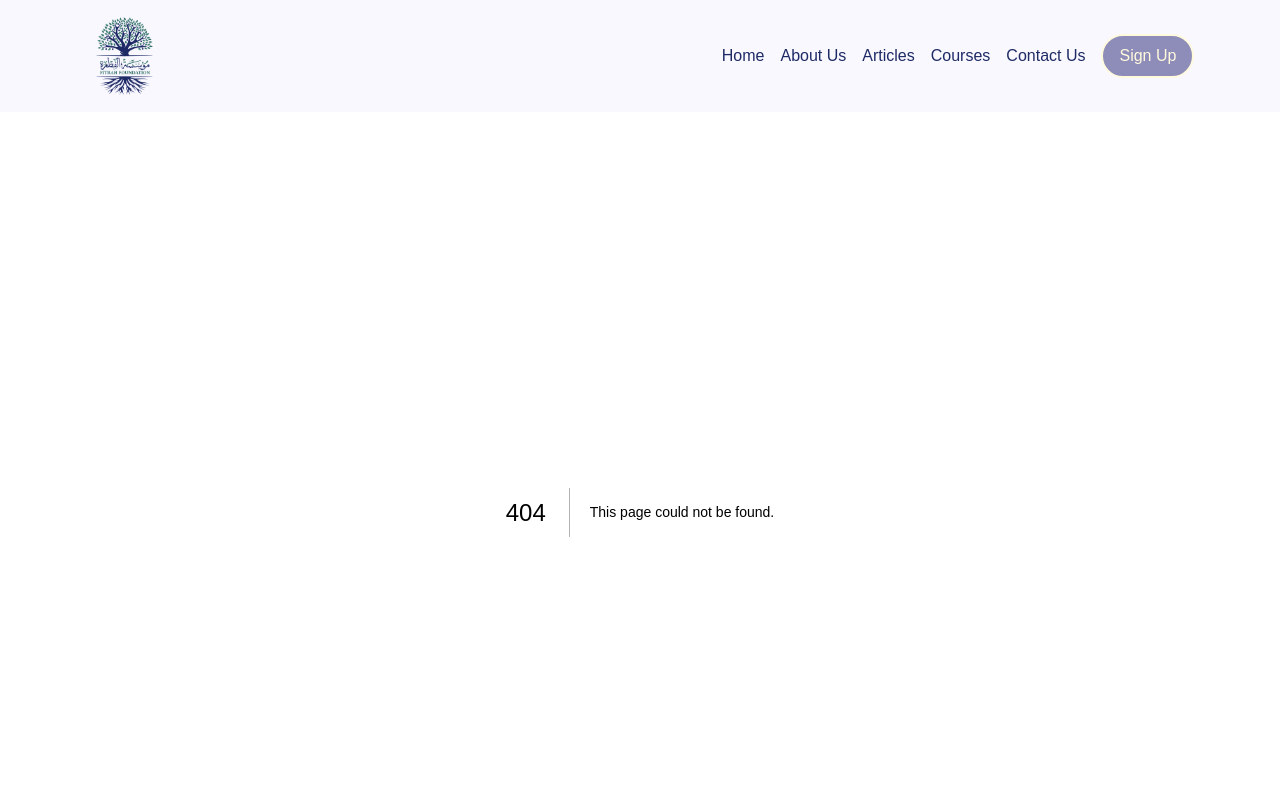
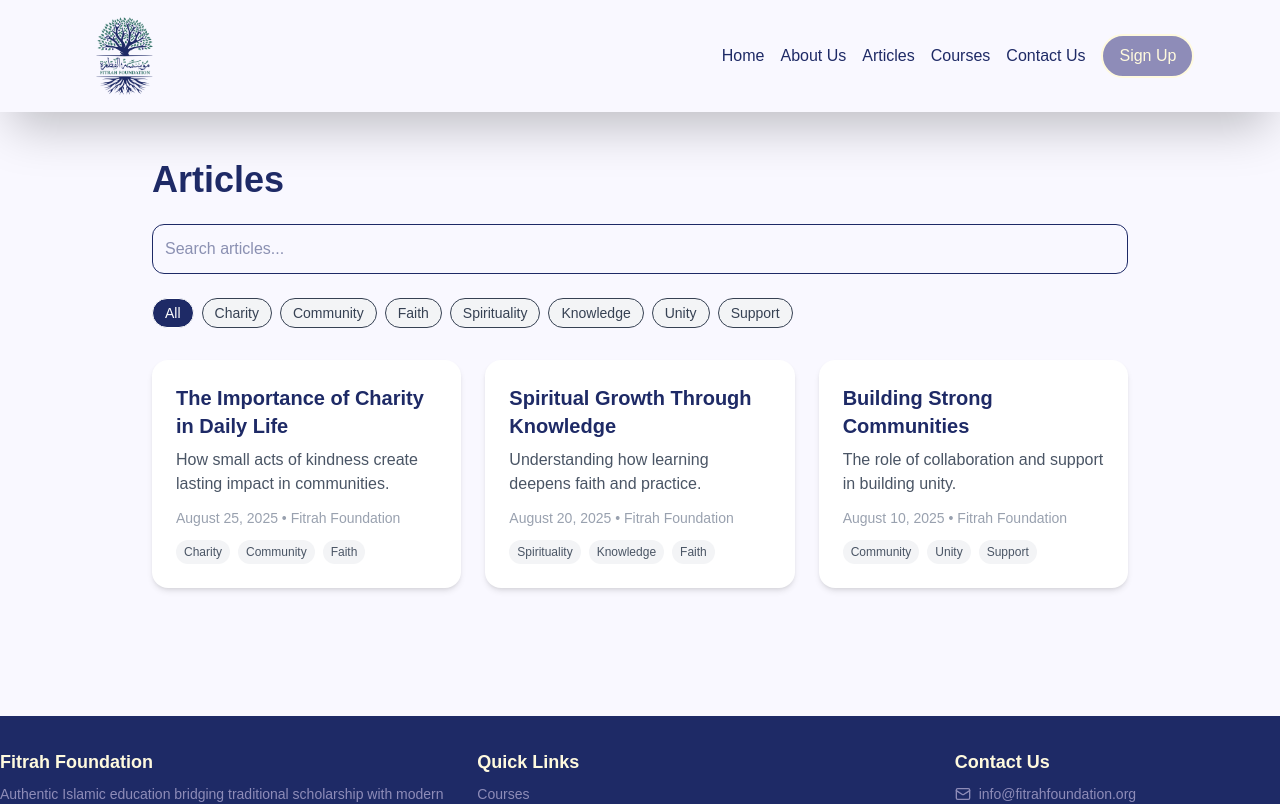
Before and after one commit to AymenS02/fitrah-foundation, a Next.js app: page /articles in a window 1280 px wide. Before the commit this address had no page. Shown: the top 804 px of the page. Built offline with nearby package versions, Linux system fonts and the light colour scheme; a web font is replaced by a local one.

Commit message:
added articles page

```diff
--- /dev/null
+++ b/app/articles/page.jsx
@@ -0,0 +1,120 @@
+'use client';
+
+import { useState } from 'react';
+import Link from 'next/link';
+
+const articles = [
+  {
+    id: 'importance-of-charity',
+    title: 'The Importance of Charity in Daily Life',
+    description: 'How small acts of kindness create lasting impact in communities.',
+    date: 'August 25, 2025',
+    author: 'Fitrah Foundation',
+    tags: ['Charity', 'Community', 'Faith'],
+  },
+  {
+    id: 'spiritual-growth',
+    title: 'Spiritual Growth Through Knowledge',
+    description: 'Understanding how learning deepens faith and practice.',
+    date: 'August 20, 2025',
+    author: 'Fitrah Foundation',
+    tags: ['Spirituality', 'Knowledge', 'Faith'],
+  },
+  {
+    id: 'community-support',
+    title: 'Building Strong Communities',
+    description: 'The role of collaboration and support in building unity.',
+    date: 'August 10, 2025',
+    author: 'Fitrah Foundation',
+    tags: ['Community', 'Unity', 'Support'],
+  },
+];
+
+export default function ArticlesPage() {
+  const [search, setSearch] = useState('');
+  const [selectedTag, setSelectedTag] = useState(null);
+
+  // Collect unique tags
+  const allTags = [...new Set(articles.flatMap(article => article.tags))];
+
+  // Filtered articles
+  const filteredArticles = articles.filter((article) => {
+    const matchesSearch =
+      article.title.toLowerCase().includes(search.toLowerCase()) ||
+      article.description.toLowerCase().includes(search.toLowerCase()) ||
+      article.tags.some(tag => tag.toLowerCase().includes(search.toLowerCase()));
+
+    const matchesTag = selectedTag ? article.tags.includes(selectedTag) : true;
+
+    return matchesSearch && matchesTag;
+  });
+
+  return (
+    <main className="max-w-5xl mx-auto px-6 py-12">
+      <h1 className="text-4xl font-bold text-primary mb-6">Articles</h1>
+
+      {/* Search */}
+      <input
+        type="text"
+        placeholder="Search articles..."
+        value={search}
+        onChange={(e) => setSearch(e.target.value)}
+        className="w-full p-3 mb-6 border rounded-xl focus:outline-none focus:ring-2 focus:ring-primary"
+      />
+
+      {/* Tag Filters */}
+      <div className="flex flex-wrap gap-2 mb-8">
+        <button
+          onClick={() => setSelectedTag(null)}
+          className={`px-3 py-1 rounded-full text-sm border transition ${
+            !selectedTag ? 'bg-primary text-white' : 'bg-gray-100 text-gray-700 hover:bg-primary hover:text-white'
+          }`}
+        >
+          All
+        </button>
+        {allTags.map((tag) => (
+          <button
+            key={tag}
+            onClick={() => setSelectedTag(tag)}
+            className={`px-3 py-1 rounded-full text-sm border transition ${
+              selectedTag === tag ? 'bg-primary text-white' : 'bg-gray-100 text-gray-700 hover:bg-primary hover:text-white'
+            }`}
+          >
+            {tag}
+          </button>
+        ))}
+      </div>
+
+      {/* Articles List */}
+      {filteredArticles.length > 0 ? (
+        <div className="grid gap-6 sm:grid-cols-2 lg:grid-cols-3">
+          {filteredArticles.map((article) => (
+            <Link
+              key={article.id}
+              href={`/articles/${article.id}`}
+              className="block bg-white rounded-2xl shadow-md hover:shadow-xl transition-shadow p-6"
+            >
+              <h2 className="text-xl font-semibold text-primary mb-2">{article.title}</h2>
+              <p className="text-gray-600 mb-3">{article.description}</p>
+              <p className="text-sm text-gray-400 mb-3">
+                {article.date} • {article.author}
+              </p>
+              <div className="flex flex-wrap gap-2">
+                {article.tags.map((tag) => (
+                  <span
+                    key={tag}
+                    className="px-2 py-1 text-xs bg-gray-100 text-gray-600 rounded-full"
+                  >
+                    {tag}
+                  </span>
+                ))}
+              </div>
+            </Link>
+          ))}
+        </div>
+      ) : (
+        <p className="text-gray-500">No articles found.</p>
+      )}
+    </main>
+  );
+}
--- a/components/Header.jsx
+++ b/components/Header.jsx
@@ -15,7 +15,7 @@ const Header = () => {
   const isLoggedIn = !!user;
 
   return (
-    <header className="bg-background px-6 py-4">
+    <header className="bg-background px-6 py-4 shadow-2xl">
       <div className="max-w-[90%] mx-auto flex items-center justify-between">
 
         {/* Logo */}
```
Also changed, not shown: app/articles/[id]/page.jsx (added).
